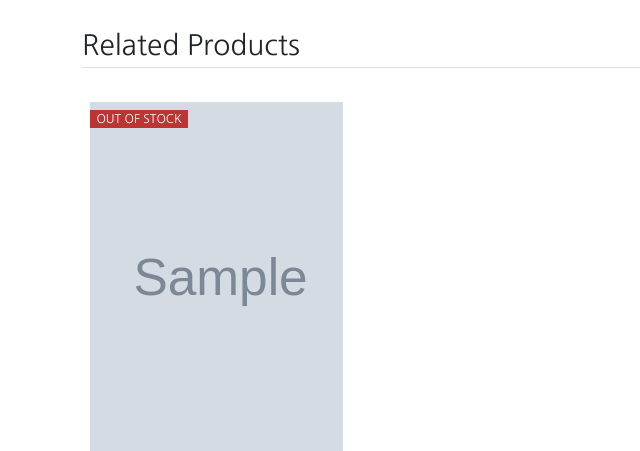
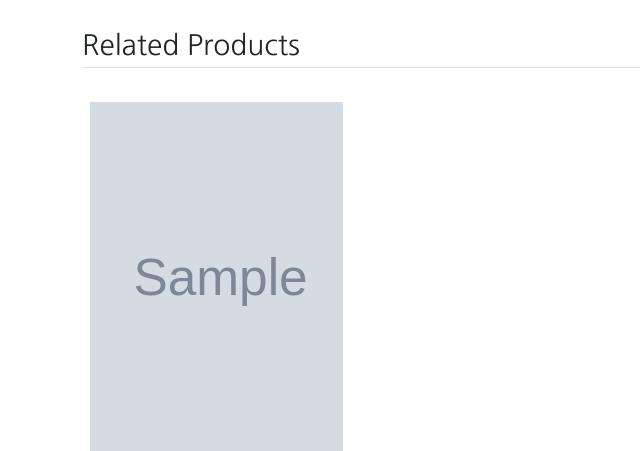
Before and after one commit to GurjotSinghArora/patch-ecommerce, a Django app: template frontendshopeazy_project/templates/shopeazy/product.html in a window 1280 px wide; the page is wider, and only the part inside the window is pictured. Shown: the part 900-1351 px from the top of that part, without its empty margins (0-640 px from the left). Run offline with Django 3.2, Linux system fonts and the light colour scheme; the template is opened without the code that fills it: most values are stand-ins (such as "Sample title", 1, 10 or a date in 2020); grey boxes marked "Sample" are stand-in pictures; some libraries are stand-ins or nearby versions.

Commit message:
Added products

```diff
--- a/frontendshopeazy_project/templates/shopeazy/homepage.html
+++ b/frontendshopeazy_project/templates/shopeazy/homepage.html
@@ -111,7 +111,7 @@
               </div>
             </ul>
           </div>
-          <div class="tag bg-red">sale</div>
+          <div class="tag bg-red"></div>
           <div class="title pt-4 pb-1">{{product.pname}}</div>
           <div class="price">$ {{product.price}}</div>
       </div>
--- a/frontendshopeazy_project/templates/shopeazy/product.html
+++ b/frontendshopeazy_project/templates/shopeazy/product.html
@@ -80,7 +80,7 @@
 			<a style="color:black;" href="/product/{{product.productid}}">
 			  <div class="product"> <img src="{{product.image}}" alt=""> </a>
 			  </div>
-			  <div class="tag bg-red">Out of Stock</div>
+			  <div class="tag bg-red"></div>
 			  <div class="title pt-4 pb-1">{{product.pname}}</div>
 			  <div class="price">$ {{product.price}}</div>
 		  </div>
```
Also changed, not shown: frontendshopeazy_project/db.sqlite3.
